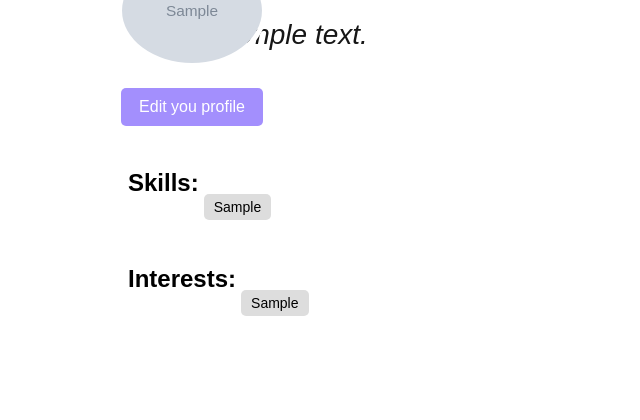
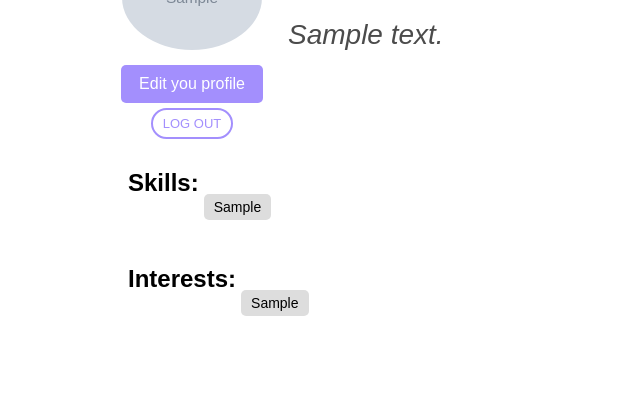
Before and after one commit to mani-1509/S2-class, a Flask app: page /profile in a window 1280 px wide. Shown: the part 301-721 px from the top of the page, without its empty margins (0-640 px from the left). Run offline with Flask 3, Linux system fonts and the light colour scheme; the visitor is signed in with stand-in values (Sample User, id 1); tables that the repository leaves empty hold one stand-in row (values such as "Sample post"); grey boxes marked "Sample" are stand-in pictures.

Commit message:
styling more a lil

```diff
--- a/static/css/profile.css
+++ b/static/css/profile.css
@@ -45,7 +45,7 @@ form {
   justify-content: center;
   align-items: center;
   text-align: center;
-  gap: 10px;
+  gap: 5px;
 }
 .edit_profile {
   padding: 10px 18px;
@@ -53,6 +53,20 @@ form {
   color: #fff;
   border-radius: 5px;
   text-decoration: none;
+}
+.profileLogout {
+  padding: 6px 10px;
+  background-color: transparent;
+  border: 2px solid #a38ffd;
+  text-decoration: none;
+  border-radius: 500px;
+  font-size: 13px;
+  color: #a38ffd;
+  transition: 0.5s;
+}
+.profileLogout:hover {
+  color: #fff;
+  background-color: #a38ffd;
 }
 .profile-image {
   border-radius: 50%;
@@ -62,18 +76,19 @@ form {
 }
 
 .profileBioContainer {
-  width: 100%;
+  margin: auto;
+  width: 55%;
   height: 150px;
   display: flex;
   align-items: start;
-  justify-content: center;
+  justify-content: start;
 }
 .profileBio {
   font-size: 28px;
-  color: rgb(22, 22, 22);
+  color: rgb(75, 75, 75);
   font-style: italic;
   font-weight: normal;
-  margin-left: -700px;
+  /* margin-left: -700px; */
   margin-top: 20px;
 }
 .skillsContainer,
--- a/templates/profile.html
+++ b/templates/profile.html
@@ -24,6 +24,7 @@
       />
       <p></p>
       <a class="edit_profile" href="/edit_profile">Edit you profile</a>
+      <a class="profileLogout" href="/logout">LOG OUT</a>
     </div>
   </div>
 
```
